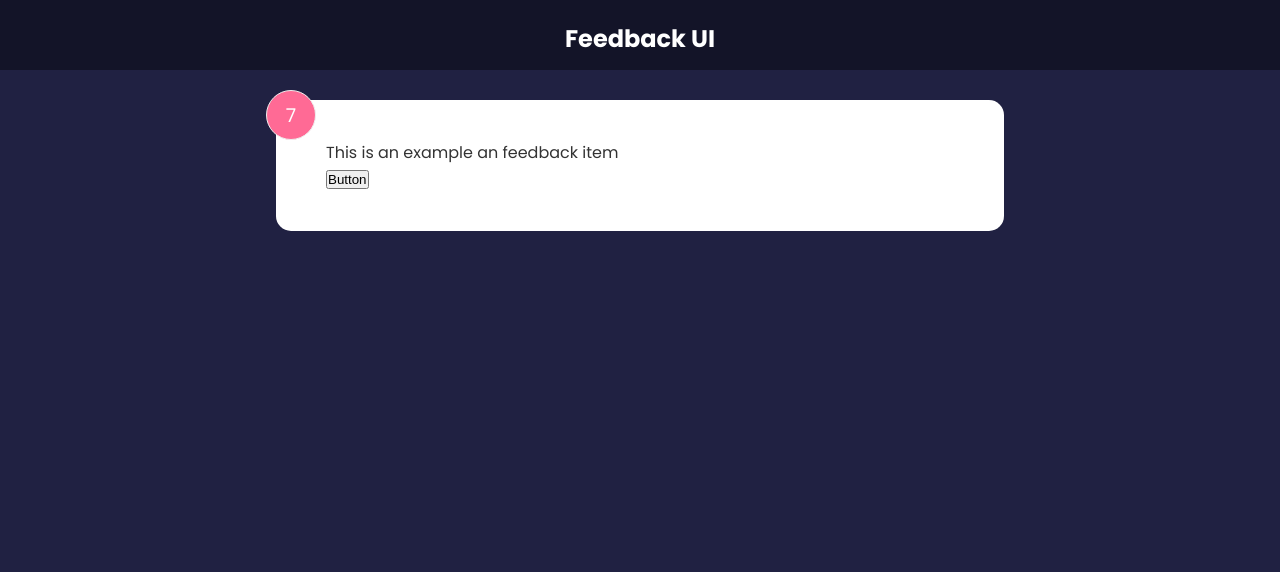
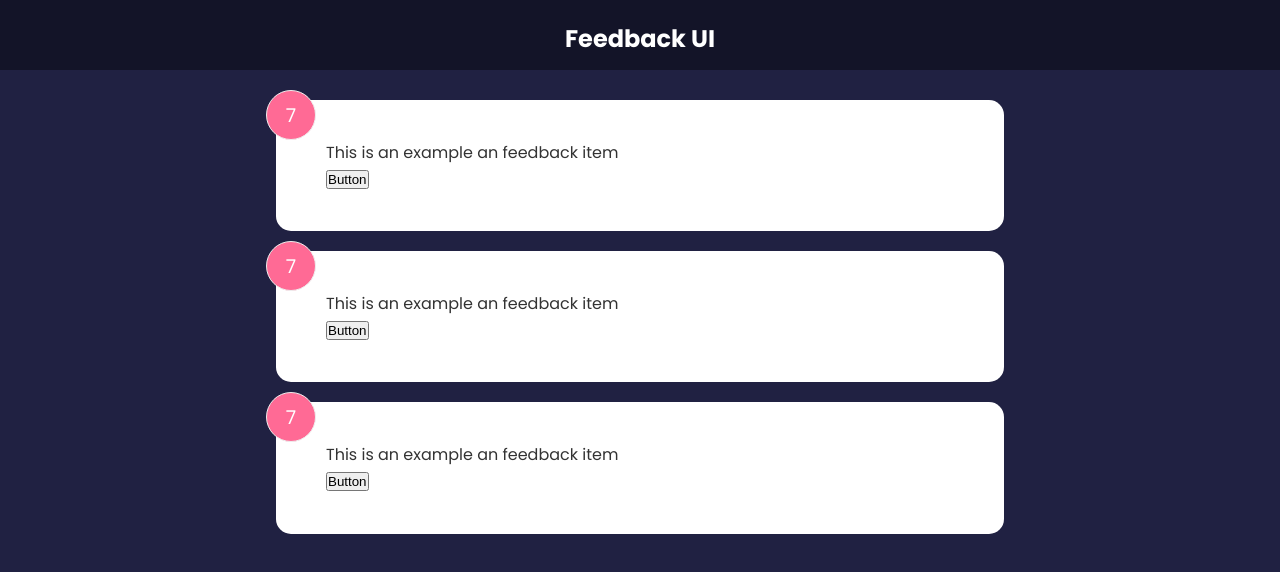
Before and after one commit to iamtheasad/product-feedback-app, a React (Create React App) app: page / in a window 1280 px wide. Shown: the top 572 px of the page. Built offline with nearby package versions, Linux system fonts and the light colour scheme.

Commit message:
:fire: wip: feedback app

```diff
--- a/src/App.js
+++ b/src/App.js
@@ -1,14 +1,17 @@
-import React from "react";
+import React, { useState } from "react";
 
-import FeedbackItem from "./components/FeedbackItem";
+import FeedbackList from "./components/FeedbackList";
 import Header from "./components/Header";
+import FeedbackData from "./data/feedbackData";
 
 function App() {
+  const [feedback, setFeedback] = useState(FeedbackData);
+
   return (
     <>
       <Header />
       <div className="container">
-        <FeedbackItem />
+        <FeedbackList feedback={feedback} />
       </div>
     </>
   );
--- /dev/null
+++ b/src/components/FeedbackList.jsx
@@ -0,0 +1,15 @@
+import React from "react";
+
+import FeedbackItem from "./FeedbackItem";
+
+function FeedbackList({ feedback }) {
+  return (
+    <>
+      {feedback.map((item) => (
+        <FeedbackItem key={item.id} item={item} />
+      ))}
+    </>
+  );
+}
+
+export default FeedbackList;
--- /dev/null
+++ b/src/data/feedbackData.js
@@ -0,0 +1,19 @@
+const FeedbackData = [
+  {
+    id: 1,
+    rating: 10,
+    text: "Lorem ipsum dolor sit amet consectetur adipisicing elit. consequuntur vel vitae commodi alias voluptatem est voluptatum ipsa quae.",
+  },
+  {
+    id: 2,
+    rating: 9,
+    text: "Lorem ipsum dolor sit amet consectetur adipisicing elit. consequuntur vel vitae commodi alias voluptatem est voluptatum ipsa quae.",
+  },
+  {
+    id: 3,
+    rating: 8,
+    text: "Lorem ipsum dolor sit amet consectetur adipisicing elit. consequuntur vel vitae commodi alias voluptatem est voluptatum ipsa quae.",
+  },
+];
+
+export default FeedbackData;
```
